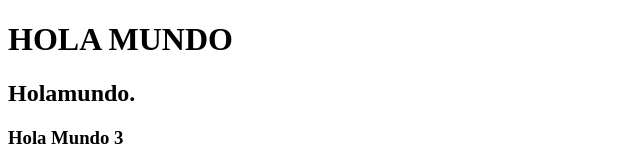
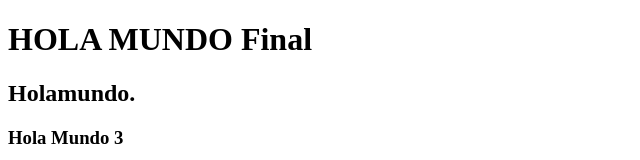
Before and after one commit to Creck06/Pag, a plain HTML site: page Index.html in a window 1280 px wide. Shown: the top 160 px of the page, without its empty margins (0-640 px from the left). Drawn offline with Linux system fonts and the light colour scheme.

Commit message:
Quinto Commit

```diff
--- a/Index.html
+++ b/Index.html
@@ -9,7 +9,7 @@
 </head>
 
 <body>
-    <h1>HOLA MUNDO </h1>
+    <h1>HOLA MUNDO Final </h1>
     <h2><strong>Holamundo. </strong>  </h2>
     <h3>Hola Mundo 3 </h3>
     <table class="tftable" border="1">
```
